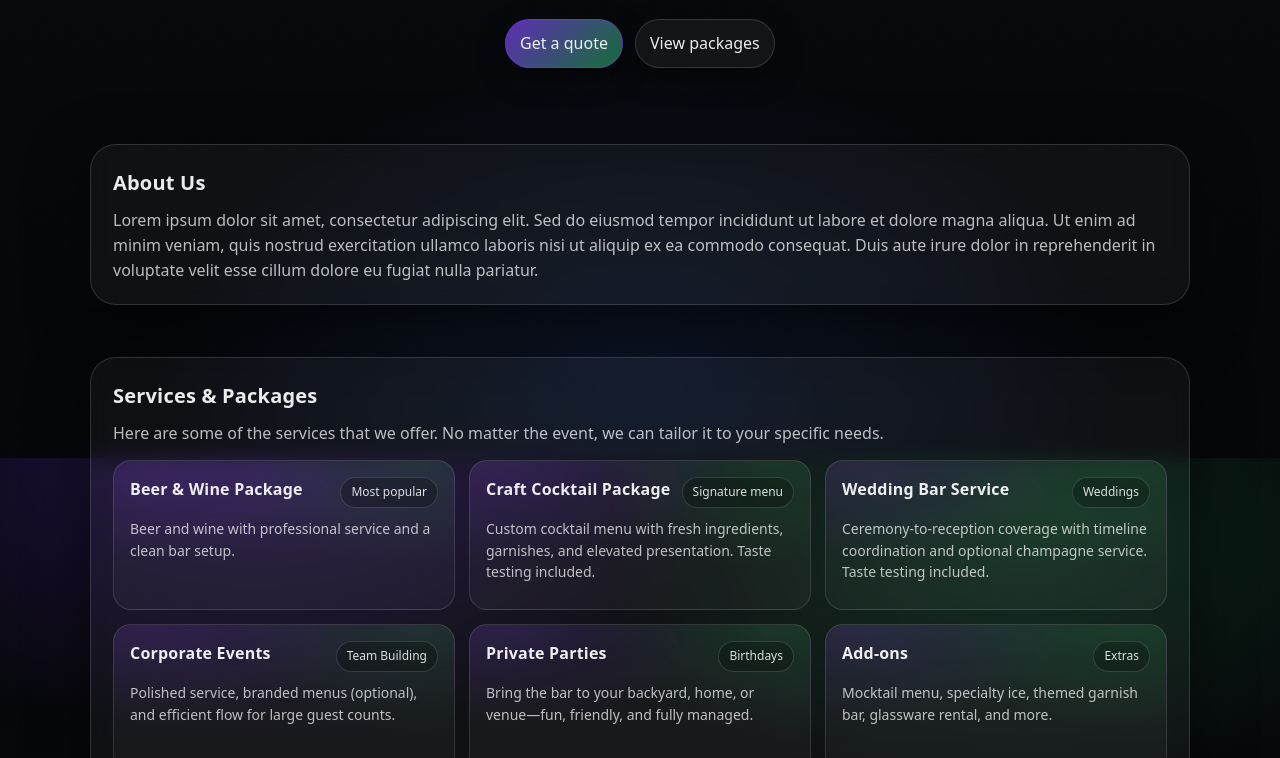
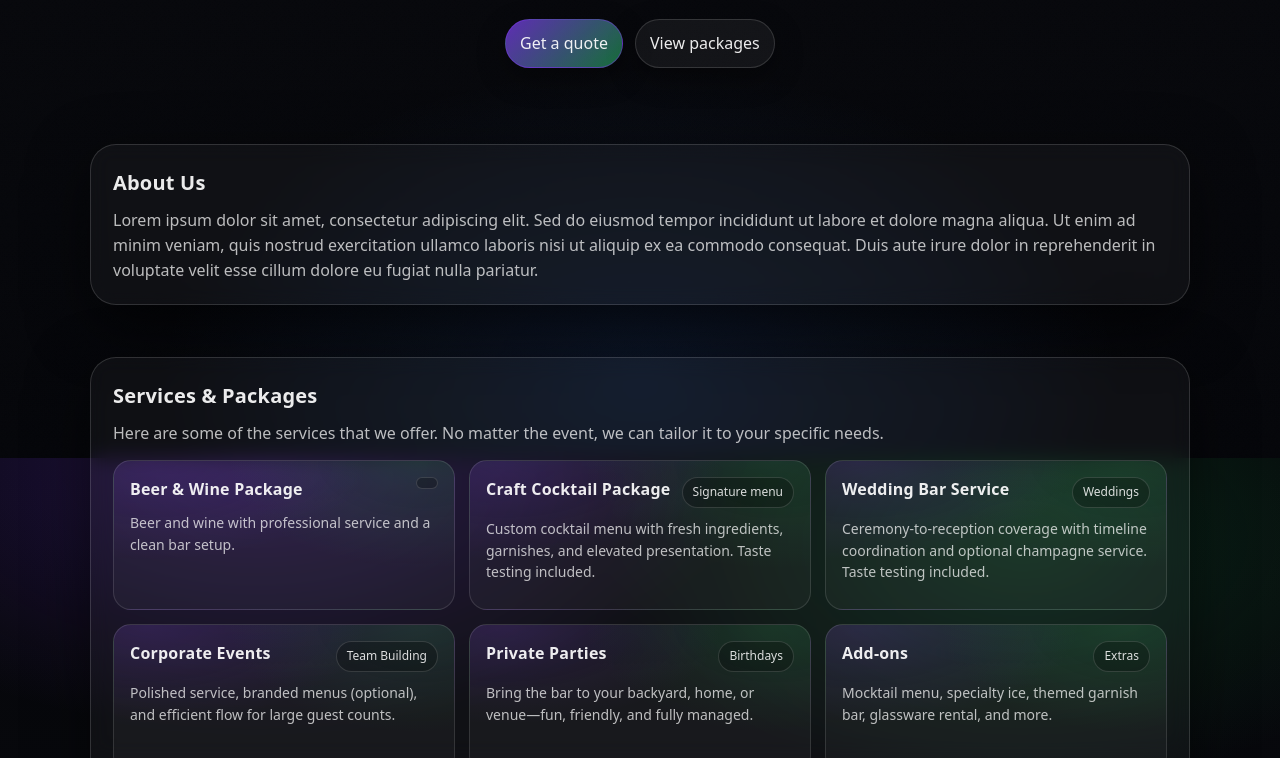
Before and after one commit to jakepbrown27/KBBStaticSite, a plain HTML site: page index.html in a window 1280 px wide. Shown: the part 342-1100 px from the top of the page. Drawn offline with Linux system fonts and the light colour scheme.

```diff
--- a/index.html
+++ b/index.html
@@ -67,7 +67,7 @@
             <article class="service" role="listitem">
               <div class="serviceTop">
                 <h3>Beer & Wine Package</h3>
-                <span class="badge">Most popular</span>
+                <span class="badge"></span>
               </div>
               <p>Beer and wine with professional service and a clean bar setup.</p>
             </article>
```
